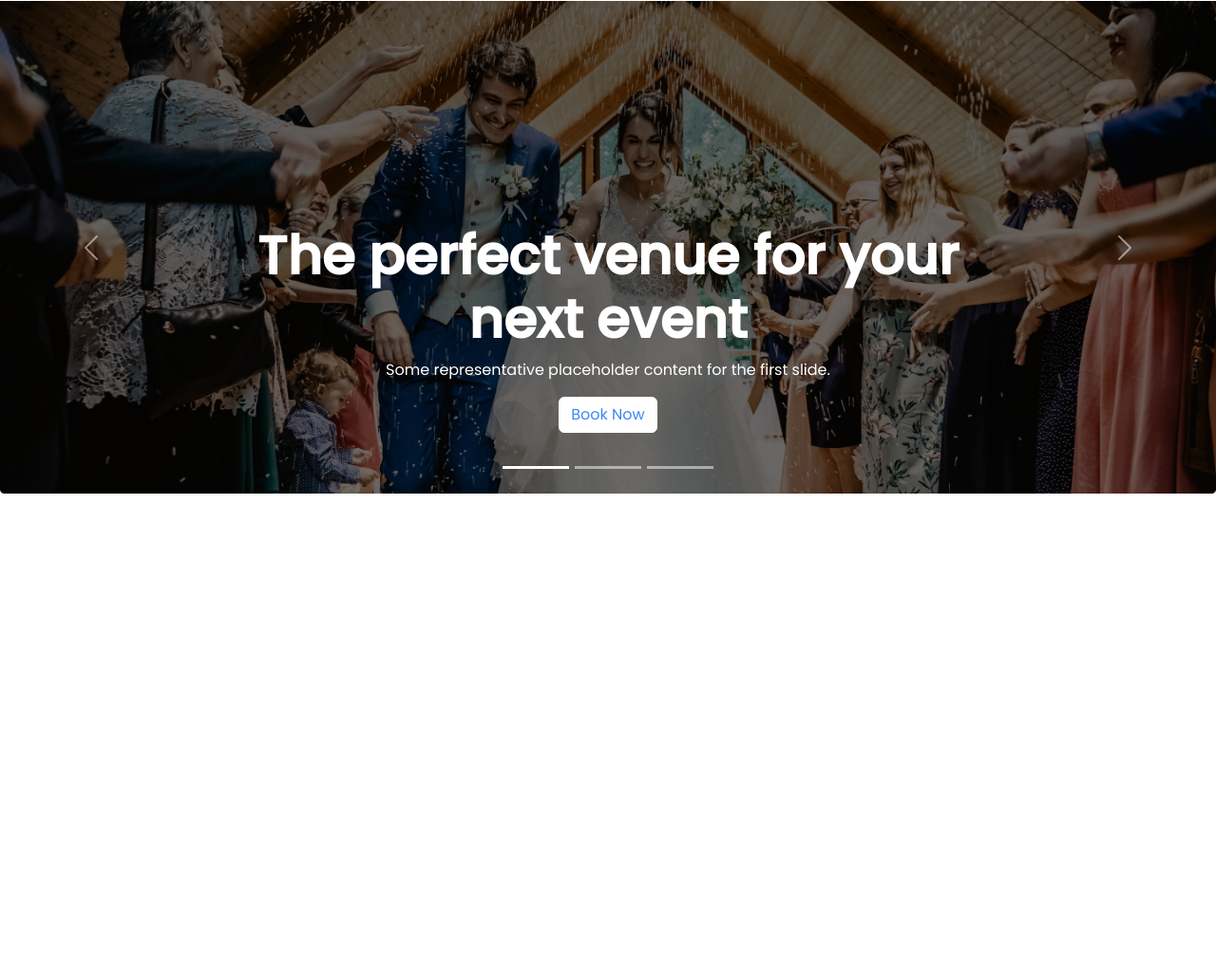
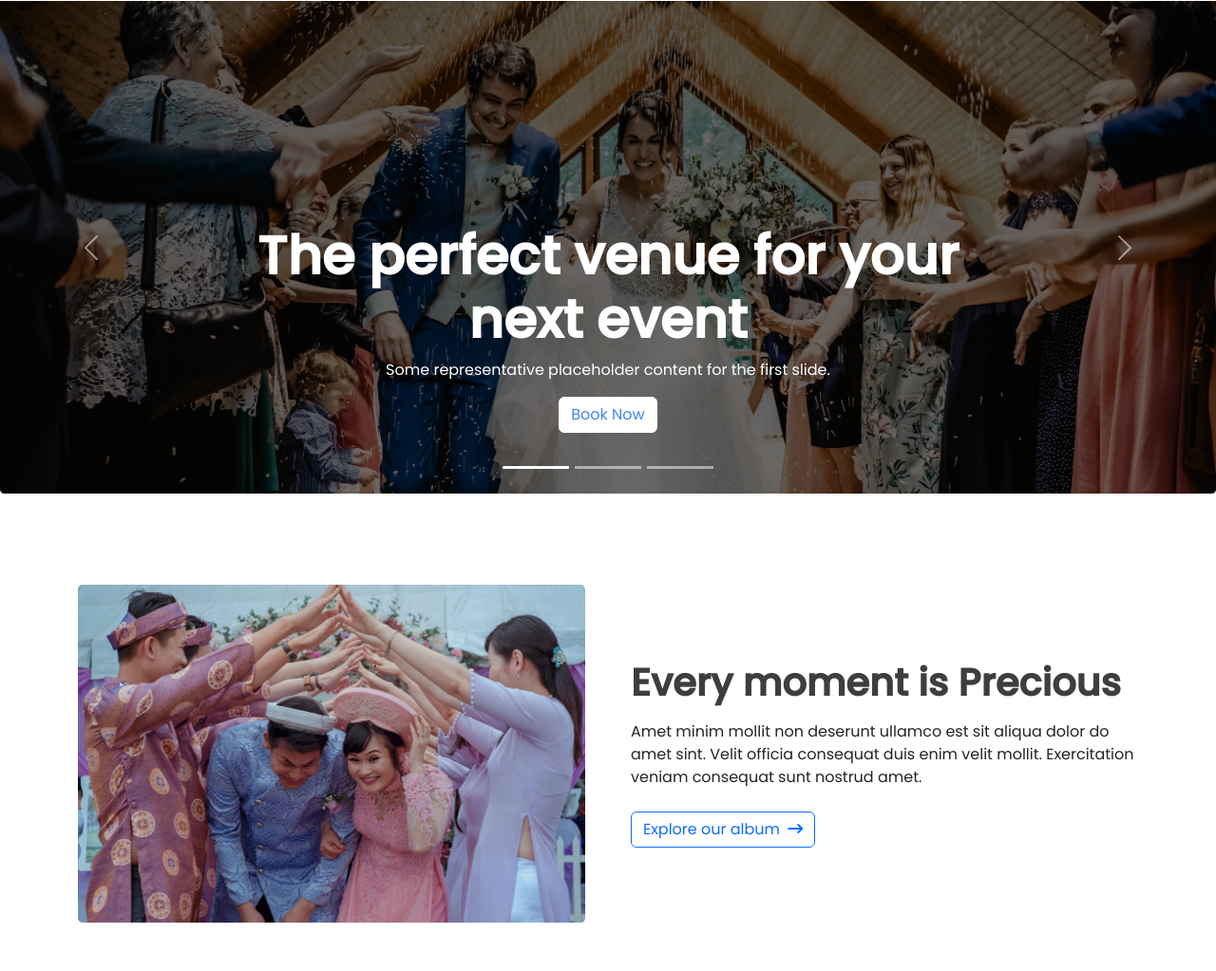
Before and after one commit to Ashik465/convention-center, a plain HTML site: page index.html in a window 1280 px wide. Shown: the part 103-1126 px from the top of the page at 95% size. Before the commit the page ends 800 px from the top, so only its background shows below. Drawn offline with Linux system fonts and the light colour scheme.

Commit message:
precious section done

```diff
--- a/index.html
+++ b/index.html
@@ -5,6 +5,7 @@
     <meta http-equiv="X-UA-Compatible" content="IE=edge">
     <meta name="viewport" content="width=device-width, initial-scale=1.0">
     <title>Convention Center</title>
+    <script src="https://kit.fontawesome.com/f7d1f1a454.js" crossorigin="anonymous"></script>
     <link rel="stylesheet" href="style/bootstrap.css">
     <link rel="stylesheet" href="style/style.css">
 </head>
@@ -102,6 +103,30 @@
 
 </header>
 
+<main>
+<!-- every moment is precious section -->
+
+<section class="container py-5 my-5">
+
+<div class="row align-items-center g-5 ">
+
+<div class="col-md-6 ">
+    <img class=" img-fluid" src="images/wedding.png" alt="">
+</div>
+<div class="col-md-6  ">
+<h1 class="fw-bold text-primary pb-2 ">Every moment is Precious </h1>
+<p class="pb-2">Amet minim mollit non deserunt ullamco est sit aliqua dolor do amet sint. Velit officia consequat duis enim velit mollit. Exercitation veniam consequat sunt nostrud amet.</p>
+<button class="btn btn-outline-primary">Explore our album
+    <i class="fa-solid fa-arrow-right-long ms-1"></i></button>
+</div>
+</div>
+
+
+</section>
+
+
+</main>
+
 
     <!-- bootstrap js  -->
 
```
